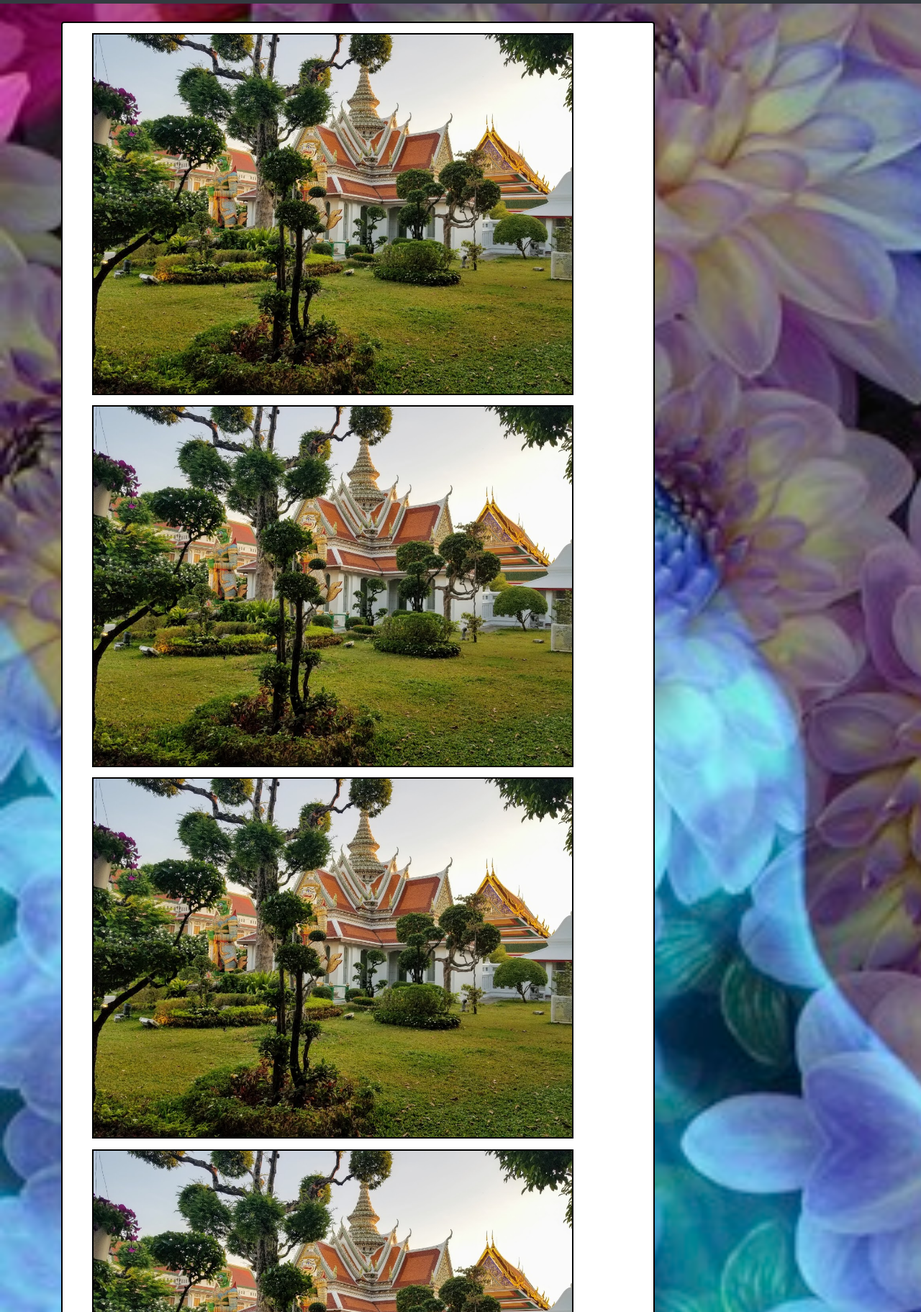
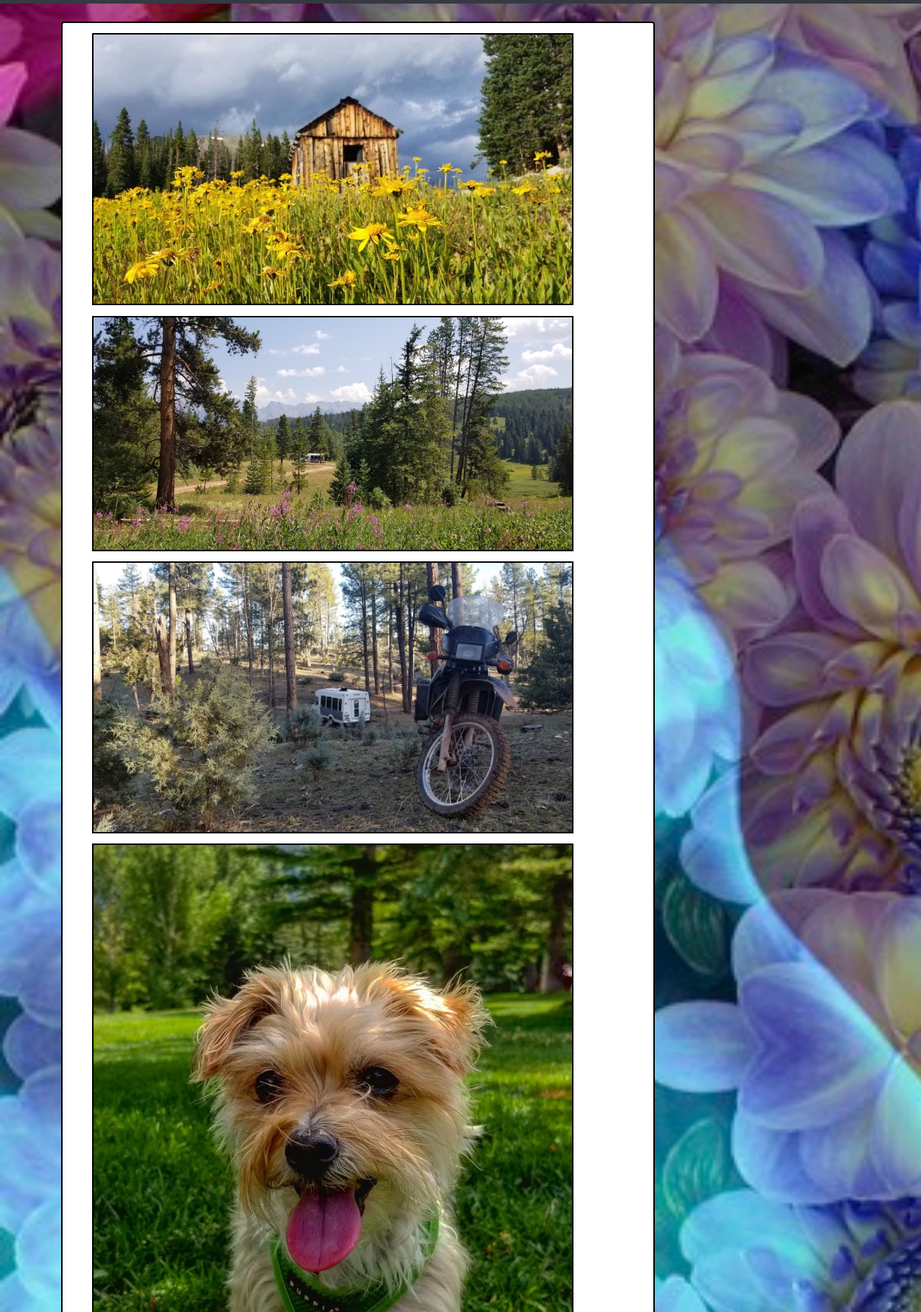
Before and after one commit to bardeeens/Portfolio, a plain HTML site: page portfolio.html in a window 1280 px wide. Shown: the part 77-1900 px from the top of the page at 72% size. Drawn offline with nearby package versions, Linux system fonts and the light colour scheme.

Commit message:
added photos and cleaned up code

```diff
--- a/portfolio.html
+++ b/portfolio.html
@@ -28,11 +28,11 @@
     <div class="col-xs-12 col-md-9">
       <div class="card my-card">
       <div class="row my-row">
-        <div class="col-xs-11 col-md-11 col-lg-11 my-col"><img class="my-img" src="Images/temple-in-bangkok.jpg"></div>
-        <div class="col-xs-11 col-md-11 col-lg-11 my-col"><img class="my-img" src="Images/temple-in-bangkok.jpg"></div>
-        <div class="col-xs-11 col-md-11 col-lg-11 my-col"><img class="my-img" src="Images/temple-in-bangkok.jpg"></div>
-        <div class="col-xs-11 col-md-11 col-lg-11 my-col"><img class="my-img" src="Images/temple-in-bangkok.jpg"></div>
-        <div class="col-xs-11 col-md-11 col-lg-11 my-col"><img class="my-img" src="Images/temple-in-bangkok.jpg"></div>
+        <div class="col-xs-11 col-md-11 col-lg-11 my-col"><img class="my-img" src="Images/cabinflowers.jpg"></div>
+        <div class="col-xs-11 col-md-11 col-lg-11 my-col"><img class="my-img" src="Images/businthewoods.jpg"></div>
+        <div class="col-xs-11 col-md-11 col-lg-11 my-col"><img class="my-img" src="Images/busnbike.jpg"></div>
+        <div class="col-xs-11 col-md-11 col-lg-11 my-col"><img class="my-img" src="Images/babysashimi.jpg"></div>
+        <div class="col-xs-11 col-md-11 col-lg-11 my-col"><img class="my-img" src="Images/thaibike.jpg"></div>
         <div class="col-xs-11 col-md-11 col-lg-11 my-col"><img class="my-img" src="Images/temple-in-bangkok.jpg"></div>
       </div>
     </div>
```
Also changed, not shown: contact.html (+1 -0 lines), index.html (+3 -1 lines), Images/babysashimi.jpg (added), Images/cabinflowers.jpg (added), Images/thaibike.jpg (added).
